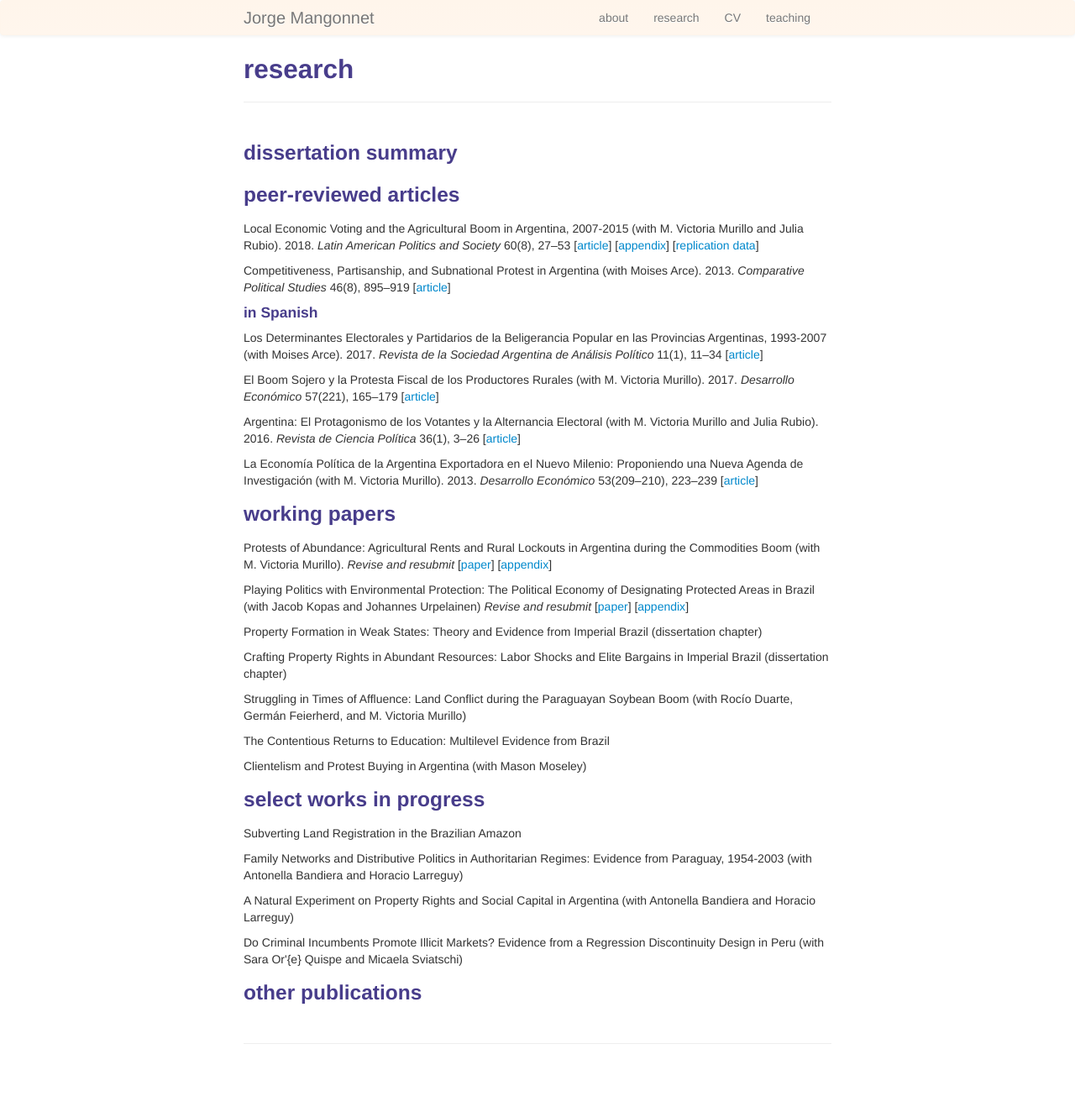
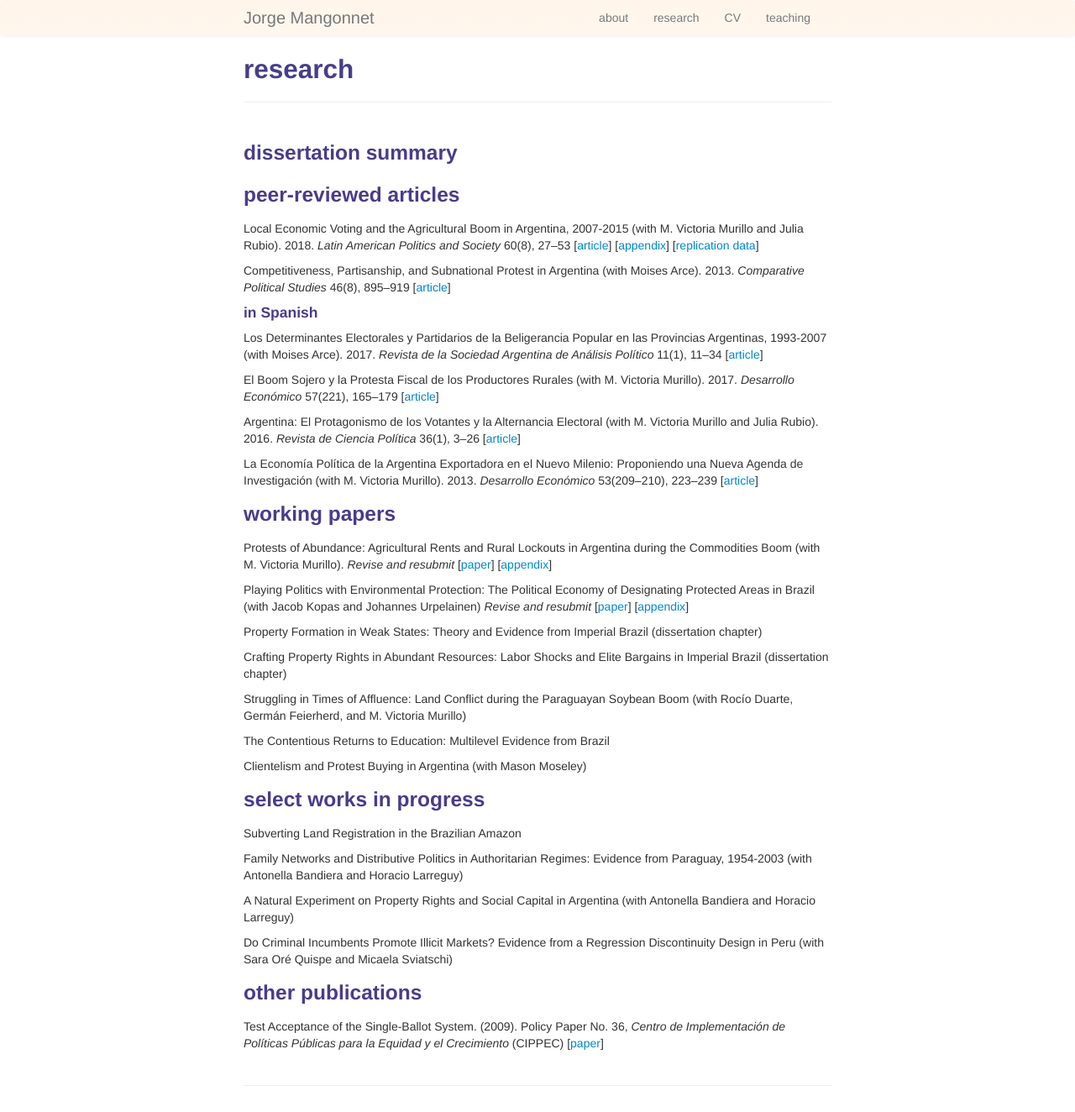
Before and after one commit to mangonnet/mangonnet.github.io, a Jekyll site: the page built from pages/research.md, in a window 1280 px wide. Shown: the whole page at 84% size. Built offline with Jekyll 4.4.1, drawn with Linux system fonts in a browser that asks for light colours; before the commit the page ends 1274 px from its top, so only the background shows below that.

Commit message:
update my website

```diff
--- a/pages/research.md
+++ b/pages/research.md
@@ -50,12 +50,12 @@ Family Networks and Distributive Politics in Authoritarian Regimes: Evidence fro
 
 A Natural Experiment on Property Rights and Social Capital in Argentina (with Antonella Bandiera and Horacio Larreguy)
 
-Do Criminal Incumbents Promote Illicit Markets? Evidence from a Regression Discontinuity Design in Peru (with Sara Or\'{e} Quispe and Micaela Sviatschi)
+Do Criminal Incumbents Promote Illicit Markets? Evidence from a Regression Discontinuity Design in Peru (with Sara Oré Quispe and Micaela Sviatschi)
 
 
 ### other publications
 
-
+Test Acceptance of the Single-Ballot System. (2009). Policy Paper No. 36, _Centro de Implementación de Políticas Públicas para la Equidad y el Crecimiento_ (CIPPEC) [<a href="https://www.cippec.org/publicacion/testeo-de-aceptacion-del-sistema-de-votacion-por-boleta-unica-entre-los-votantes">paper</a>]
 
 
 
```
